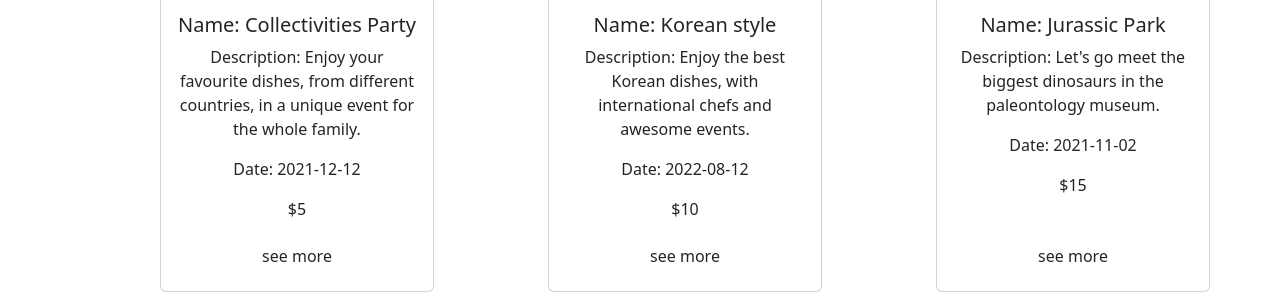
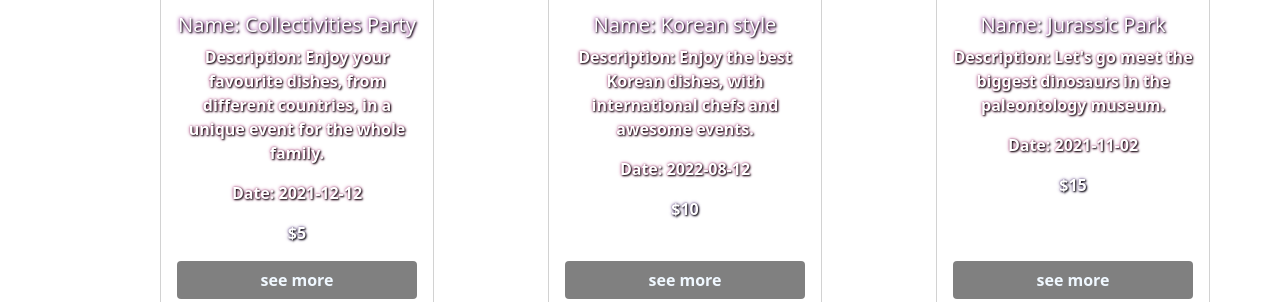
Before and after one commit to RocioGuba/task3_AE, a plain HTML site: page index.html in a window 1280 px wide. Shown: the part 680-982 px from the top of the page. Drawn offline with nearby package versions, Linux system fonts and the light colour scheme.

Commit message:
modifstyle

```diff
--- a/index.html
+++ b/index.html
@@ -118,7 +118,8 @@
 
     </div>
   </section>
-  <section>
+
+
     <section style="margin: 70px;">
       <div class="row row-cols-1 row-cols-md-3 g-4" id="tarjetas">
       </div>
@@ -187,7 +188,6 @@
           </div> -->
   </section>
 
-    </section>
 
     <!--footer-->
     <footer class="nav nav-pills d-flex justify-content-between w-100">
--- a/style.css
+++ b/style.css
@@ -20,13 +20,26 @@ main{
 
 }
 
-.art-home{
-    display: inline-block;
-    align-items: center;
-    justify-content: space-between;
-
+.card-title{
+     text-shadow: 1px 1px 2px black, 0 0 0.2em purple;
+     color: white;
 }
 
-tbody{
-    margin: 5% 5%;
+.card-text{
+    font-weight: 600;
+    text-shadow: 1px 1px 2px black, 0 0 0.2em rgb(165, 32, 105);
+    color: white;
 }
+
+.card-foot{
+    font-weight: 600;
+    text-shadow: 1px 1px 2px black, 0 0 0.2em rgb(70, 36, 116);
+    color: white;
+}
+
+.btn{
+    background-color: grey;
+    color: aliceblue;
+    font-weight: 600;
+    border-radius: 0.25rem;
+}
```
